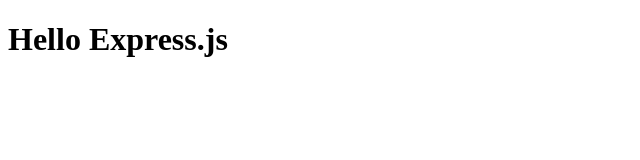
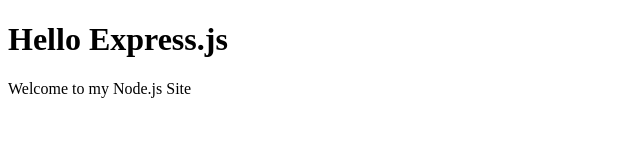
Before and after one commit to greeneat/WebServer, a website: page public/index.html in a window 1280 px wide. Shown: the whole page, without its empty margins (0-640 px from the left). Drawn offline with Linux system fonts and the light colour scheme.

Commit message:
Update index.html

```diff
--- a/public/index.html
+++ b/public/index.html
@@ -6,5 +6,6 @@
 	</head>
 	<body>
 		<h1>Hello Express.js</h1>
+		<p>Welcome to my Node.js Site</p>
 	</body>
 </html>
```
